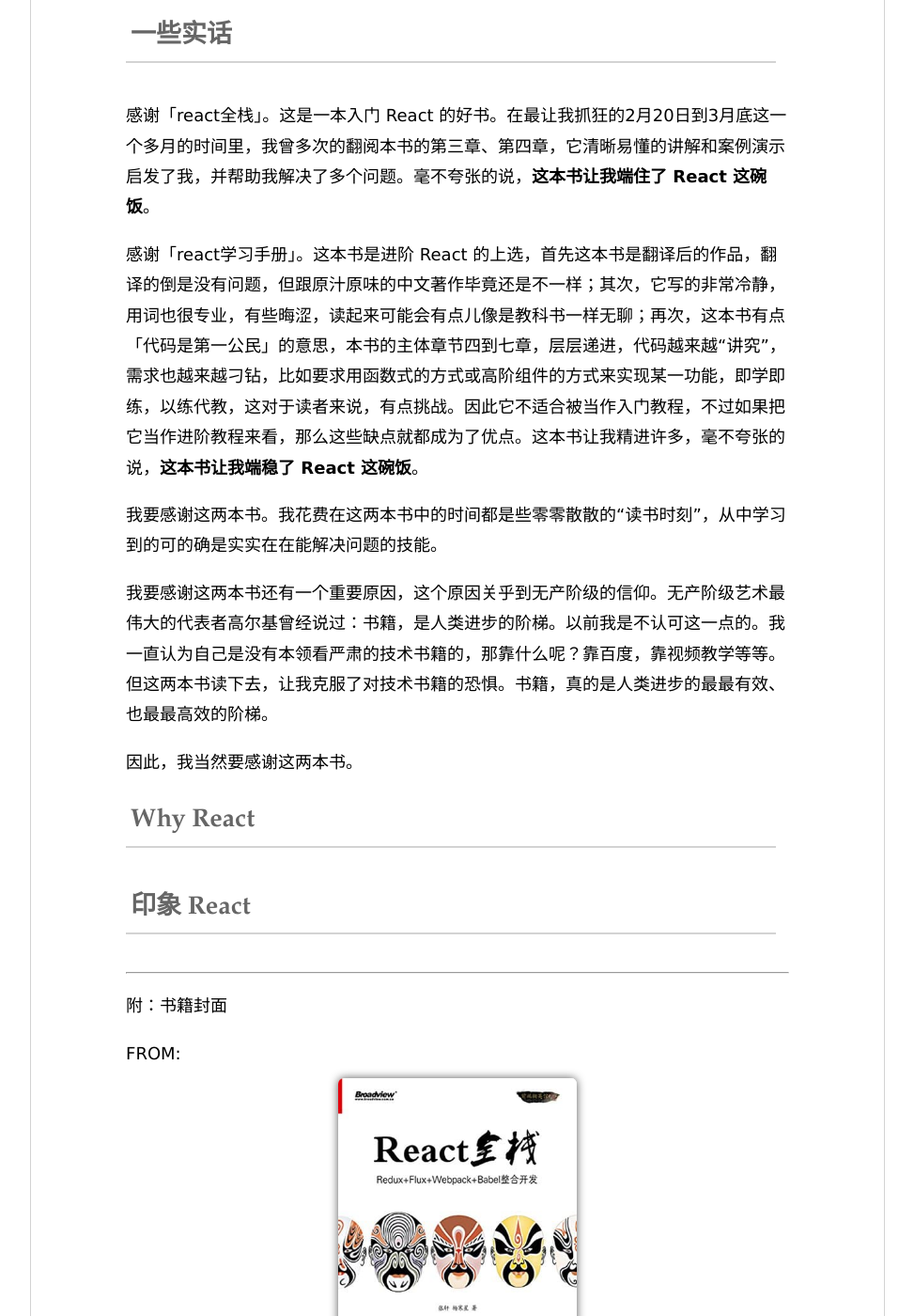
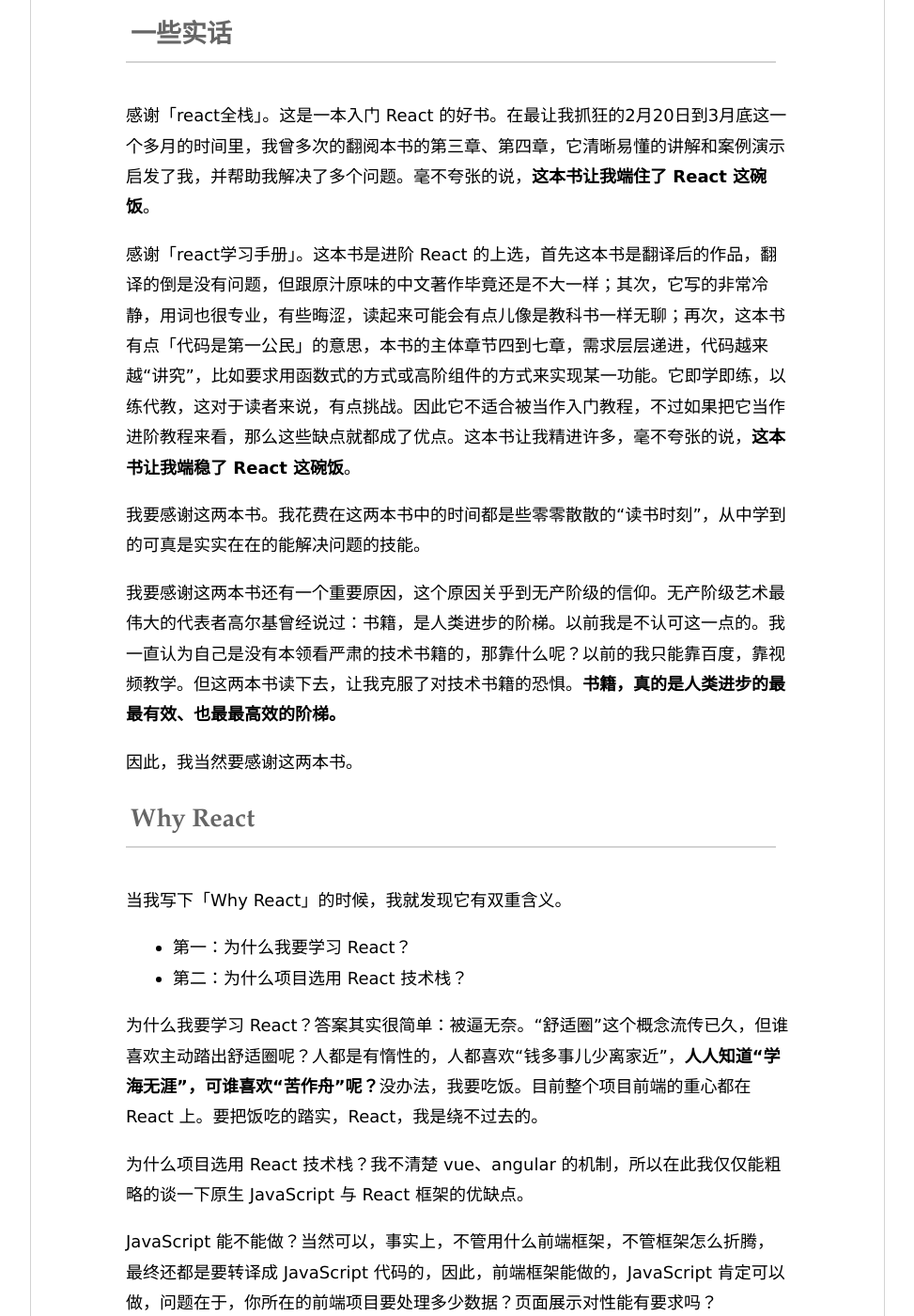
Before and after one commit to Haiyung/haiyung.github.io, a Jekyll site: the page built from _posts/2020-04-15-after-reading-react-full-stack-developer.md, in a window 1280 px wide and 1400 px high, scrolled down 254 px. Shown: the whole window at 94% size, without its empty margins (153-1126 px from the left). Built offline with Jekyll 4.4.1, drawn with Linux system fonts in a browser that asks for light colours; some of the changed text lies outside the part shown.

Commit message:
update article: reading books -- full stack dev

```diff
--- a/_posts/2020-04-15-after-reading-react-full-stack-developer.md
+++ b/_posts/2020-04-15-after-reading-react-full-stack-developer.md
@@ -15,15 +15,34 @@
 
 感谢「react全栈」。这是一本入门 React 的好书。在最让我抓狂的2月20日到3月底这一个多月的时间里，我曾多次的翻阅本书的第三章、第四章，它清晰易懂的讲解和案例演示启发了我，并帮助我解决了多个问题。毫不夸张的说，**这本书让我端住了 React 这碗饭**。
 
-感谢「react学习手册」。这本书是进阶 React 的上选，首先这本书是翻译后的作品，翻译的倒是没有问题，但跟原汁原味的中文著作毕竟还是不一样；其次，它写的非常冷静，用词也很专业，有些晦涩，读起来可能会有点儿像是教科书一样无聊；再次，这本书有点「代码是第一公民」的意思，本书的主体章节四到七章，层层递进，代码越来越“讲究”，需求也越来越刁钻，比如要求用函数式的方式或高阶组件的方式来实现某一功能，即学即练，以练代教，这对于读者来说，有点挑战。因此它不适合被当作入门教程，不过如果把它当作进阶教程来看，那么这些缺点就都成为了优点。这本书让我精进许多，毫不夸张的说，**这本书让我端稳了 React 这碗饭**。
+感谢「react学习手册」。这本书是进阶 React 的上选，首先这本书是翻译后的作品，翻译的倒是没有问题，但跟原汁原味的中文著作毕竟还是不大一样；其次，它写的非常冷静，用词也很专业，有些晦涩，读起来可能会有点儿像是教科书一样无聊；再次，这本书有点「代码是第一公民」的意思，本书的主体章节四到七章，需求层层递进，代码越来越“讲究”，比如要求用函数式的方式或高阶组件的方式来实现某一功能。它即学即练，以练代教，这对于读者来说，有点挑战。因此它不适合被当作入门教程，不过如果把它当作进阶教程来看，那么这些缺点就都成了优点。这本书让我精进许多，毫不夸张的说，**这本书让我端稳了 React 这碗饭**。
 
-我要感谢这两本书。我花费在这两本书中的时间都是些零零散散的“读书时刻”，从中学习到的可的确是实实在在能解决问题的技能。
+我要感谢这两本书。我花费在这两本书中的时间都是些零零散散的“读书时刻”，从中学到的可真是实实在在的能解决问题的技能。
 
-我要感谢这两本书还有一个重要原因，这个原因关乎到无产阶级的信仰。无产阶级艺术最伟大的代表者高尔基曾经说过：书籍，是人类进步的阶梯。以前我是不认可这一点的。我一直认为自己是没有本领看严肃的技术书籍的，那靠什么呢？靠百度，靠视频教学等等。但这两本书读下去，让我克服了对技术书籍的恐惧。书籍，真的是人类进步的最最有效、也最最高效的阶梯。
+我要感谢这两本书还有一个重要原因，这个原因关乎到无产阶级的信仰。无产阶级艺术最伟大的代表者高尔基曾经说过：书籍，是人类进步的阶梯。以前我是不认可这一点的。我一直认为自己是没有本领看严肃的技术书籍的，那靠什么呢？以前的我只能靠百度，靠视频教学。但这两本书读下去，让我克服了对技术书籍的恐惧。**书籍，真的是人类进步的最最有效、也最最高效的阶梯。**
 
 因此，我当然要感谢这两本书。
 
 ## Why React
+
+当我写下「Why React」的时候，我就发现它有双重含义。
+
+- 第一：为什么我要学习 React？
+- 第二：为什么项目选用 React 技术栈？
+
+为什么我要学习 React？答案其实很简单：被逼无奈。“舒适圈”这个概念流传已久，但谁喜欢主动踏出舒适圈呢？人都是有惰性的，人都喜欢“钱多事儿少离家近”，**人人知道“学海无涯”，可谁喜欢“苦作舟”呢？**没办法，我要吃饭。目前整个项目前端的重心都在 React 上。要把饭吃的踏实，React，我是绕不过去的。
+
+为什么项目选用 React 技术栈？我不清楚 vue、angular 的机制，所以在此我仅仅能粗略的谈一下原生 JavaScript 与 React 框架的优缺点。
+
+JavaScript 能不能做？当然可以，事实上，不管用什么前端框架，不管框架怎么折腾，最终还都是要转译成 JavaScript 代码的，因此，前端框架能做的，JavaScript 肯定可以做，问题在于，你所在的前端项目要处理多少数据？页面展示对性能有要求吗？
+
+我们都见过 HTML 代码，浏览器会读取它并生成可操作的节点树，所有页面的变化都来自于节点树的变化，JavaScript 操作的就是这节点树。就像生活中我们种的树一样，要想砍掉某个树杈是容易的，但要精确的在某某枝桠上“嫁接”出新枝干出来，这事就费劲了。JavaScript 操作节点树也有这个问题：**更新或者修改节点树容易，但插入新元素的过程则非常低效。**
+
+当我们用 JavaScript 构建应用程序时，其实是不大注意到底应该用更新还是删除的，一般就都粗暴的删除再插入新元素，页面能正常展示即可。毕竟，又不是不能用，但其实，这样的惯常操作是牺牲了一部分性能的。
+
+我们无法要求程序员每写一行代码都要经过反反复复的斟酌和考量（那样太浪费时间和精力了）。React 解决了这个问题：当操作真正的节点树时，React 总会选择最高效的方式执行，以提高程序性能。
+
+如果项目不大，对页面渲染数据的性能也没有要求，那么JavaScript 搭配 JQuery 其实已经足够了；反之，页面要加载的数据相当之多，交互逻辑也非常复杂，并希望能提高前端的渲染速度，那么，React 框架也许会是个比较英明的选择。
 
 ## 印象 React
 
```
